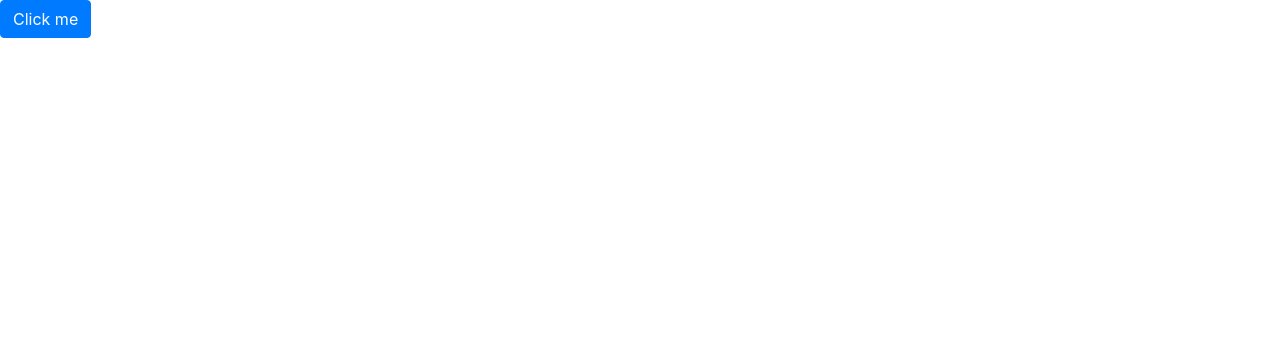
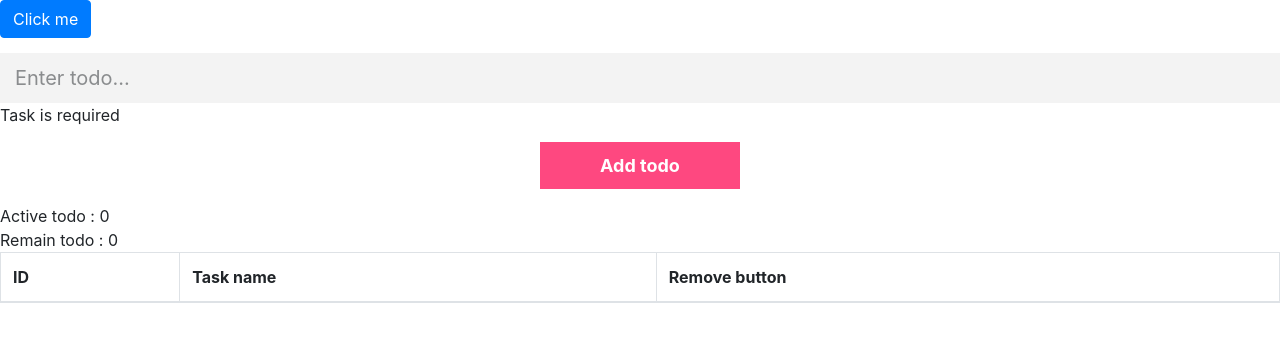
Before and after one commit to mkhue1/angular-training, an Angular app in the folder angular-training/: page /todo in a window 1280 px wide. Before the commit this address led to /. Shown: the top 342 px of the page. Built offline with nearby package versions, Linux system fonts and the light colour scheme.

Commit message:
todo app

```diff
--- a/angular-training/src/app/app.html
+++ b/angular-training/src/app/app.html
@@ -1,2 +1,2 @@
-<button type="button" class="btn btn-primary" (click)="change()">Click me</button>
+<button *ngIf = "showButton" type="button" class="btn btn-primary" (click)="change()">Click me</button>
 <router-outlet></router-outlet>
--- a/angular-training/src/app/app.routes.ts
+++ b/angular-training/src/app/app.routes.ts
@@ -4,5 +4,9 @@ export const routes: Routes = [
     {
         path: "train",
         loadComponent: () => import('./train').then(m=>m.TrainComponent)
+    },
+    {
+        path: "todo",
+        loadComponent: () => import ('./todo').then(m=>m.TodoComponent)
     }
 ];
--- a/angular-training/src/app/app.ts
+++ b/angular-training/src/app/app.ts
@@ -1,16 +1,19 @@
 import { Component, signal } from '@angular/core';
+import { CommonModule } from '@angular/common';
 import { RouterOutlet, RouterLink, Router } from '@angular/router';
 
 @Component({
   selector: 'app-root',
-  imports: [RouterOutlet],
+  imports: [RouterOutlet, CommonModule],
   standalone: true,
   templateUrl: './app.html',
   styleUrl: './app.css'
 })
 export class App {
+  showButton = true;
   constructor(private router: Router) {}
   change() {
-    this.router.navigate(['/train'])
+    this.showButton = false;
+    this.router.navigate(['/todo'])
   }
 }
--- /dev/null
+++ b/angular-training/src/app/todo.css
@@ -0,0 +1,56 @@
+.todo {
+	padding: 10px 15px;
+	background-color: #FFF;
+	border-bottom: 1px solid #DDD;
+}
+
+.todo:nth-child(even) {
+	background-color: #EEE;
+}
+
+.todo:last-of-type {
+	border-bottom: 0;
+}
+
+.todo .id {
+	flex: 1 1 50px;
+}
+
+.todo .content {
+	display: block;
+    width: 100%;
+}
+
+.todo.done .content {
+	text-decoration: line-through;
+}
+
+.todo-input {
+	display: block;
+	width: 100%;
+	padding: 10px 15px;
+	appearance: none;
+	border: none;
+	background-color: #F3F3F3;
+	margin-top: 15px;
+	font-size: 20px;
+	outline: none;
+}
+
+.todo-submit {
+	display: block;
+	width: 100%;
+	max-width: 200px;
+	appearance: none;
+	border: none;
+	outline: none;
+	background: none;
+
+	background-color: #FE4880;
+	color: #FFF;
+	margin: 15px auto;
+
+	padding: 10px 15px;
+	font-size: 18px;
+	font-weight: 700;
+}
--- /dev/null
+++ b/angular-training/src/app/todo.html
@@ -0,0 +1,31 @@
+<div class="todos">
+    <form [formGroup]="todoForm" (ngSubmit)="addTodo()">
+        <input
+			type="text"
+			placeholder="Enter todo..."
+			class="todo-input"
+			formControlName="task"
+		/>
+        <div *ngIf="todoForm.get('task')?.hasError('required')"> Task is required </div>
+        <input type="submit" value="Add todo" class="todo-submit" [disabled]="todoForm.invalid">
+    </form>
+    <div>Active todo : {{activeTodo()}}</div>
+    <div>Remain todo : {{doneTodo()}}</div>
+    <table class = "table table-bordered align-middle">
+        <thead>
+            <tr>
+            <th>ID</th>
+            <th>Task name</th>
+            <th>Remove button</th>
+            </tr>
+        </thead>
+
+        <tbody>
+            <tr class="todo {{ (todo.completed ? 'done' : '') }}" *ngFor="let todo of todoList; let i = index">
+            <td>{{ i + 1 }}</td>
+            <td><div class="content" (click)="toggleDone(i)">{{ todo.content }}</div></td>
+            <td><button class="btn btn-danger btn-sm" (click)="deleteTodo(i)"> Remove</button></td>
+            </tr>
+        </tbody>
+    </table>
+</div>
--- /dev/null
+++ b/angular-training/src/app/todo.ts
@@ -0,0 +1,53 @@
+import { Component, inject} from "@angular/core"
+import {CommonModule} from '@angular/common';
+import { ReactiveFormsModule, Validators, FormBuilder } from "@angular/forms";
+
+interface todoItem{
+    content: string,
+    completed: boolean
+}
+
+@Component({
+  selector: 'app-todo',
+  standalone: true,
+  templateUrl: './todo.html',
+  imports: [CommonModule, ReactiveFormsModule],
+  styleUrl: './todo.css'
+})
+export class TodoComponent{
+    todoList : todoItem[] = [];
+    toggleDone (id:number) {
+        this.todoList.map((v, i) => {if (i == id) v.completed = !v.completed;
+            return v;
+        })
+    }
+    private formBuilder = inject(FormBuilder);
+    todoForm = this.formBuilder.group({
+        task: ['', Validators.required],
+        completed: ['']
+        }
+    )
+
+    addTodo() {
+        if (this.todoForm.invalid) return;
+
+        this.todoList.push({
+        content: this.todoForm.value.task!,
+        completed: false
+        });
+
+        this.todoForm.reset();
+    }
+
+    deleteTodo(index: number) {
+        this.todoList.splice(index, 1);
+    }
+
+
+    activeTodo (){
+        return this.todoList.filter(todo => !todo.completed).length
+    }
+    doneTodo (){
+        return this.todoList.filter(todo => todo.completed).length
+    }
+}
--- a/angular-training/src/app/ts-playground.js
+++ /dev/null
@@ -1,29 +0,0 @@
-// Enum nghề ngiệp
-var gender;
-(function (gender) {
-    gender["Male"] = "Nam";
-    gender["Female"] = "N\u1EEF";
-})(gender || (gender = {}));
-// Object thực tế cho interface
-var person1 = {
-    age: 21,
-    name: "Khuê",
-    gender: gender.Male
-};
-var person2 = {
-    age: 27,
-    name: "Nam",
-    gender: gender.Male
-};
-var person3 = {
-    age: 30,
-    name: "Hà",
-    gender: gender.Female
-};
-// Array của các object
-var people = [person1, person2, person3];
-// Function lọc những người đủ tuổi nhập ngũ
-function filterMilitaryService(people) {
-    return people.filter(function (n) { return n.age > 18 && n.gender == gender.Male; });
-}
-console.log(filterMilitaryService(people));
```
